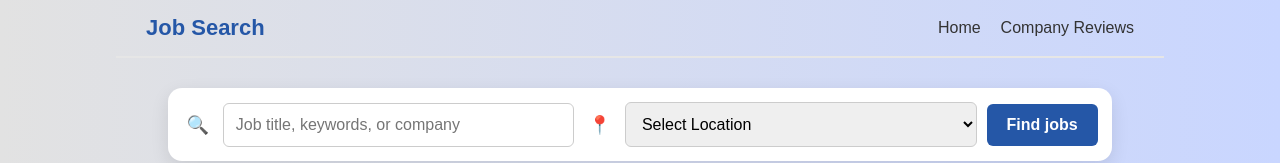
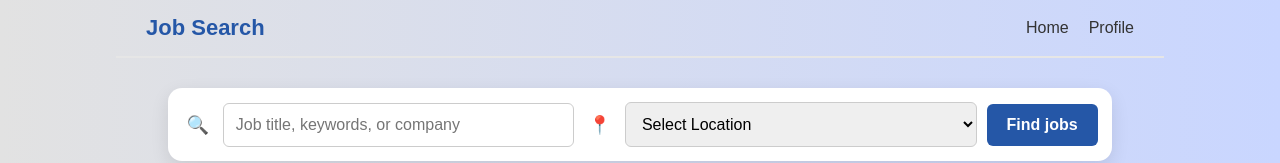
Before and after one commit to ab1tchi/JobSearch, a React (Vite) app in the folder job-search-site/: page /home in a window 1280 px wide. Both pictures are taken after typing "name@example.com", "Sample123" into the empty fields and a click on the button "SIGN IN". Shown: the top 163 px of the page. Built offline with nearby package versions, Linux system fonts and the light colour scheme.

Commit message:
Update HomePage.jsx

```diff
--- a/job-search-site/src/components/HomePage.jsx
+++ b/job-search-site/src/components/HomePage.jsx
@@ -1,4 +1,5 @@
 import React, { useState } from 'react';
+import { Link } from 'react-router-dom';
 import ApplyPage from './ApplyPage';
 import allJobs from './jobs';
 import './HomePage.css';
@@ -28,8 +29,8 @@
       <header className="top-navbar">
         <h2 className="logo">Job Search</h2>
         <nav className="nav-links">
-          <a href="#">Home</a>
-          <a href="#">Company Reviews</a>
+          <Link to="/home">Home</Link>
+          <Link to="/profile">Profile</Link>
         </nav>
       </header>
       <hr className="navbar-line" />
```
